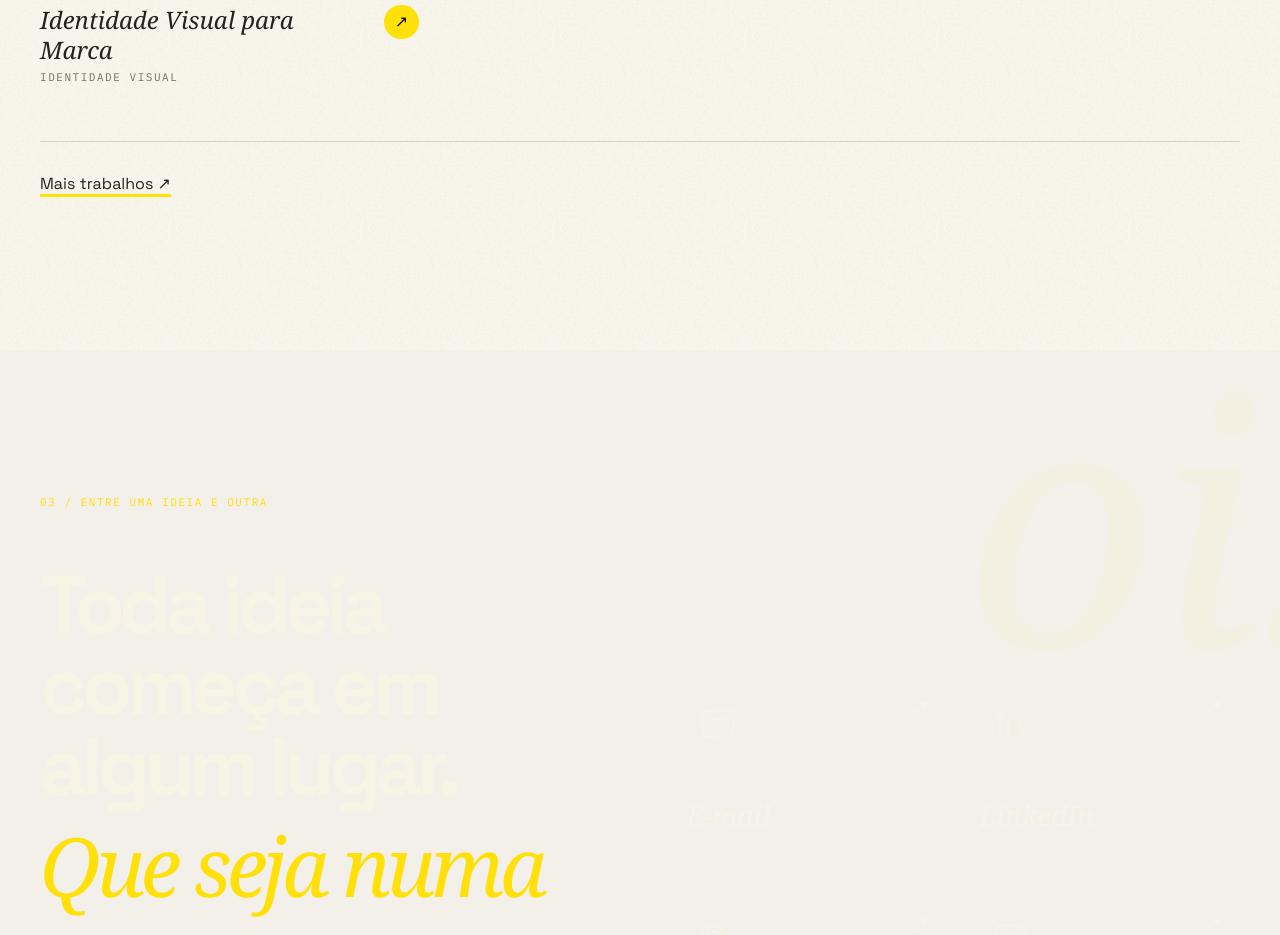
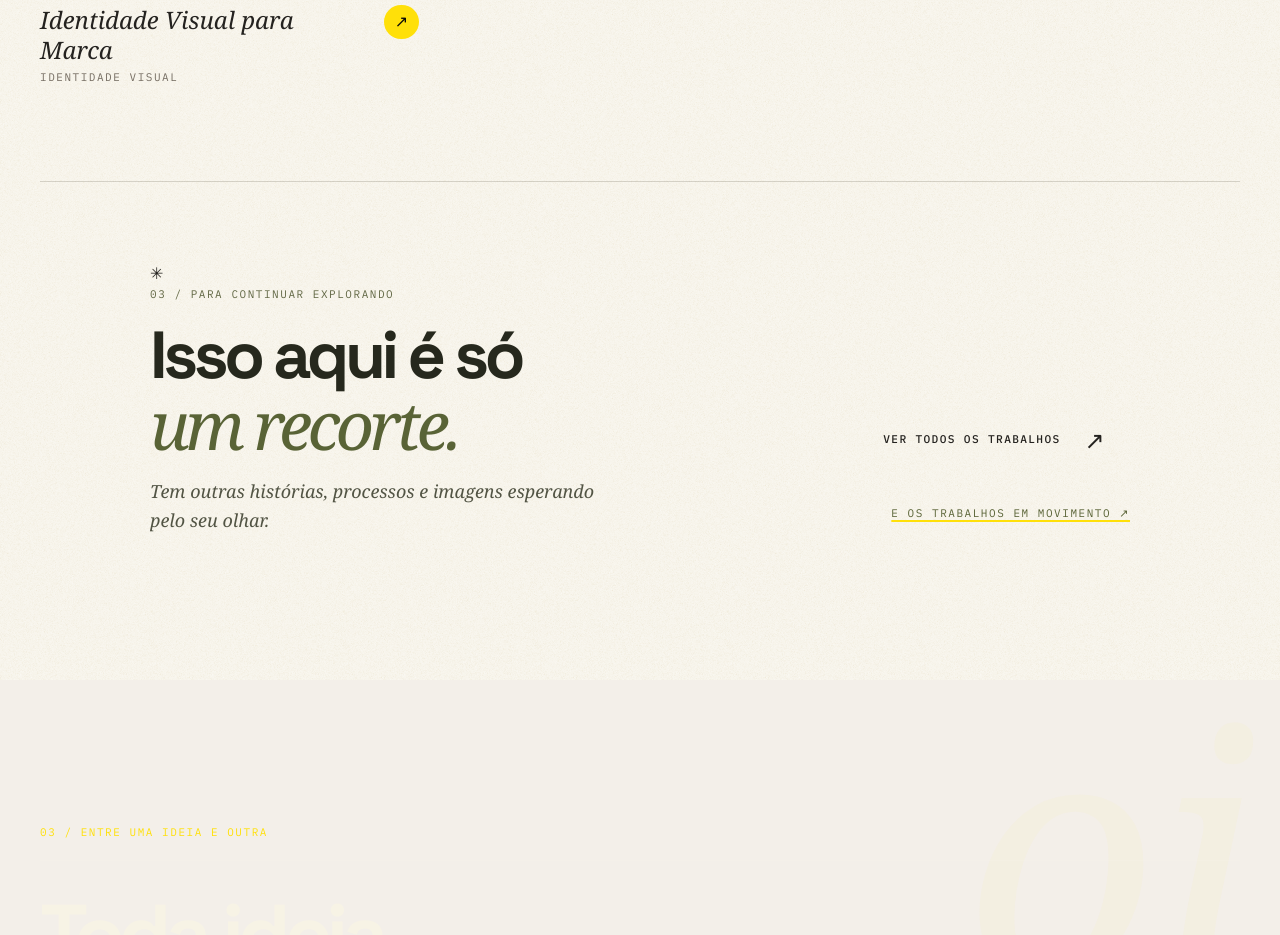
Before and after one commit to jessdesigner21/jesse-santos-portfolio, a Next.js app in the folder jesse-santos/: page / in a window 1280 px wide. Shown: the part 4585-5520 px from the top of the page. Built offline with nearby package versions, Linux system fonts and the light colour scheme; a web font is replaced by a local one.

Commit message:
Criar convite flutuante editorial para explorar o acervo completo

```diff
--- a/jesse-santos/components/SelectedWork.tsx
+++ b/jesse-santos/components/SelectedWork.tsx
@@ -458,11 +458,39 @@ export default function SelectedWork() {
           </section>
         )}
 
-        <div className="mt-8 border-t border-black/15 pt-5 md:mt-14">
-          <Link href="/work" className="marker-underline inline-flex min-h-11 items-center">
-            Mais trabalhos ↗
-          </Link>
-        </div>
+        {/* Convite editorial flutuante ao acervo completo, após todos os cases da home. */}
+        <motion.div
+          initial={reduceMotion ? false : { opacity: 0, y: 26 }}
+          whileInView={reduceMotion ? undefined : { opacity: 1, y: 0 }}
+          viewport={{ once: true, amount: 0.18 }}
+          transition={{ duration: 0.8, ease: [0.16, 1, 0.3, 1] }}
+          className="mt-16 border-t border-[#45432F]/20 pt-14 md:mt-24 md:pt-20"
+        >
+          <div className="archive-invitation mx-auto max-w-[980px]">
+            <span aria-hidden="true" className="archive-invitation-scribble">✳</span>
+            <div className="relative grid gap-7 md:grid-cols-[1.3fr_1fr] md:items-end md:gap-12">
+              <div>
+                <p className="editorial-num mb-5 text-[#626845]">03 / Para continuar explorando</p>
+                <h3 className="font-grotesk text-[clamp(2.6rem,5.2vw,5.1rem)] font-bold leading-[0.98] tracking-[-0.065em] text-[#26281D]">
+                  Isso aqui é só
+                  <span className="mt-1 block font-serif font-normal italic text-[#596336]">um recorte.</span>
+                </h3>
+                <p className="mt-5 max-w-md font-serif text-lg italic leading-relaxed text-[#525444]">
+                  Tem outras histórias, processos e imagens esperando pelo seu olhar.
+                </p>
+              </div>
+              <div className="flex flex-col items-start gap-5 md:items-end">
+                <Link href="/work" data-cursor="abrir" className="archive-invitation-button group inline-flex min-h-14 items-center gap-6 px-6 py-4 font-mono text-[0.7rem] font-medium uppercase tracking-[0.12em]">
+                  Ver todos os trabalhos
+                  <span className="archive-invitation-arrow text-2xl" aria-hidden="true">↗</span>
+                </Link>
+                <Link href="/movimento" className="marker-underline editorial-num inline-flex min-h-11 items-center text-[#596336]">
+                  E os trabalhos em movimento ↗
+                </Link>
+              </div>
+            </div>
+          </div>
+        </motion.div>
       </div>
     </section>
   );
```
